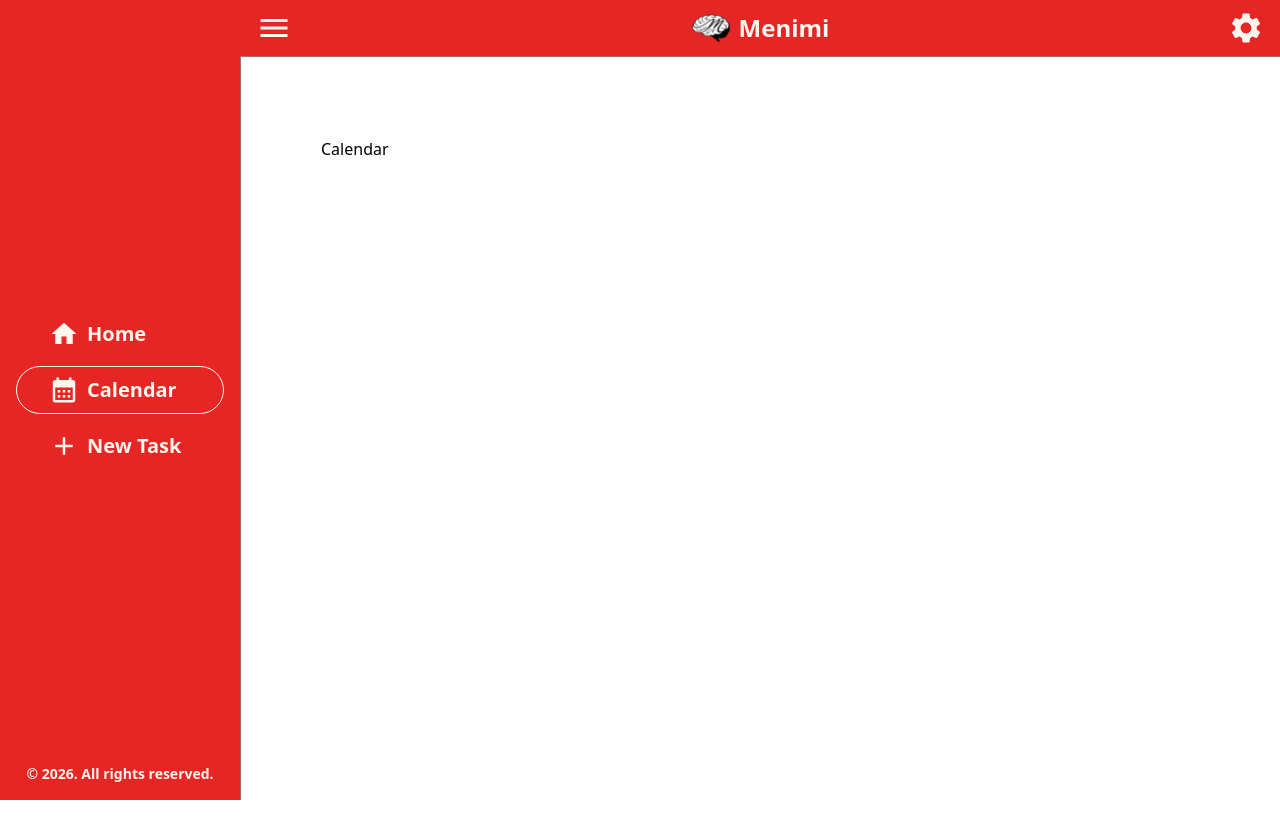
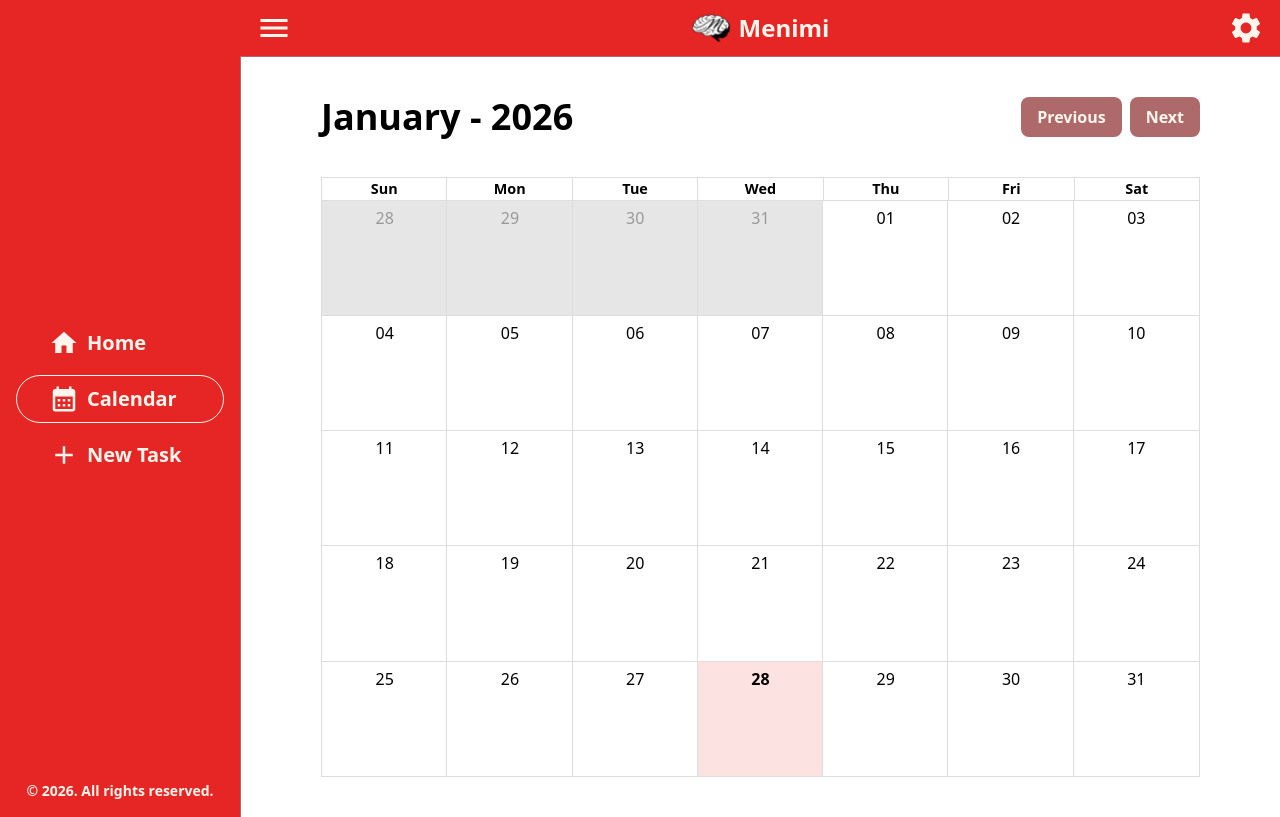
Before and after one commit to ArthurBender/menimi-frontend, a React (Vite) app: page /calendar in a window 1280 px wide. Built offline with nearby package versions, Linux system fonts and the light colour scheme.

Commit message:
Feat: add Calendar page with events

```diff
--- a/src/App.tsx
+++ b/src/App.tsx
@@ -1,7 +1,7 @@
 
 import { Navigate, Route, Routes } from 'react-router-dom'
 import LoggedLayout from './components/LoggedLayout'
-import Calendar from './pages/Calendar'
+import CalendarPage from './pages/CalendarPage'
 import Home from './pages/Home'
 import NewTask from './pages/NewTask'
 
@@ -13,7 +13,7 @@ const App = () => {
       <Route element={<LoggedLayout />}>
         <Route path="/" element={<Home />} />
         <Route path="/new" element={<NewTask />} />
-        <Route path="/calendar" element={<Calendar />} />
+        <Route path="/calendar" element={<CalendarPage />} />
       </Route>
       <Route path="*" element={<Navigate to="/" replace />} />
     </Routes>
--- a/src/components/HomeCalendarEventRenderer.tsx
+++ b/src/components/HomeCalendarEventRenderer.tsx
@@ -1,13 +1,8 @@
 import { useMemo } from "react";
 import type { CalendarTask } from "../api/types";
+import { getOccurrenceStatusColor } from "../utils/calendarEventColors";
 
 const dayKey = (value: Date) => new Date(value.getFullYear(), value.getMonth(), value.getDate()).getTime();
-
-const dotClassByStatus: Partial<Record<"pending" | "done" | "missed", string>> = {
-  pending: "bg-gray-400",
-  done: "bg-green-500",
-  missed: "bg-red-500",
-};
 
 export const useHomeCalendarEventRenderer = (events: CalendarTask[]) => {
   const statusesByDay = useMemo(() => {
@@ -35,7 +30,8 @@ export const useHomeCalendarEventRenderer = (events: CalendarTask[]) => {
             {statuses.slice(0, overflowingStatuses > 0 ? 3 : 4).map((status, index) => (
               <span
                 key={`${status}-${index}`}
-                className={`h-2 w-2 rounded-full ${dotClassByStatus[status]}`}
+                className="h-2 w-2 rounded-full"
+                style={{ backgroundColor: getOccurrenceStatusColor(status) }}
               />
             ))}
             {overflowingStatuses > 0 && <span className="text-[8px] leading-none">+{overflowingStatuses}</span>}
--- a/src/components/LoggedLayout.tsx
+++ b/src/components/LoggedLayout.tsx
@@ -14,7 +14,7 @@ const LoggedLayout = () => {
           isSidebarOpen={isSidebarOpen}
           onToggleSidebar={() => setIsSidebarOpen((prev) => !prev)}
         />
-        <div className="border-t border-l border-accent h-full w-full p-20">
+        <div className="border-t border-l border-accent h-full w-full px-20 py-10">
           <Outlet />
         </div>
       </div>
--- a/src/index.css
+++ b/src/index.css
@@ -10,6 +10,10 @@
   --light: #fff7ed;
   --dark: #2a1f18;
   --shadow: #FDE2E2;
+
+  --occurrence-status-pending: #9CA3AF;
+  --occurrence-status-done: #22C55E;
+  --occurrence-status-missed: #EF4444;
 }
 
 .dark {
@@ -58,3 +62,7 @@
 .rbc-today {
   background-color: var(--color-surface);
 }
+
+.calendar-navigation {
+  @apply bg-accent px-4 py-2 rounded-lg text-light font-bold cursor-pointer hover:bg-accent/80;
+}
--- a/src/pages/Calendar.tsx
+++ /dev/null
@@ -1,5 +0,0 @@
-const Calendar = () => {
-  return <div>Calendar</div>
-}
-
-export default Calendar
--- /dev/null
+++ b/src/pages/CalendarPage.tsx
@@ -0,0 +1,55 @@
+import { useState } from "react";
+
+import { Calendar, momentLocalizer } from "react-big-calendar"
+import moment from "moment";
+
+import { tasks } from "../api/mock";
+import { buildTaskEventsForMonth } from "../utils/occurrences";
+import { getCalendarEventStyle } from "../utils/calendarEventColors";
+
+const CalendarPage = () => {
+  const [currentDate, setCurrentDate] = useState(new Date());
+
+  const localizer = momentLocalizer(moment);
+
+  const month = currentDate.toLocaleString('en-US', { month: 'long' });
+  const year = currentDate.getFullYear();
+
+  const calendarTasks = buildTaskEventsForMonth(tasks, currentDate);
+
+  const handleMonthChange = (type: "next" | "previous") => {
+    if (type === "next") {
+      setCurrentDate((prevDate) => new Date(prevDate.getFullYear(), prevDate.getMonth() + 1, 1));
+    } else {
+      setCurrentDate((prevDate) => new Date(prevDate.getFullYear(), prevDate.getMonth() - 1, 1));
+    }
+  }
+
+  return (
+    <div className="flex flex-col gap-10">
+      <div className="flex justify-between items-center gap-10">
+        <h2 className="text-4xl font-bold">{month} - {year}</h2>
+
+        <div className="flex gap-2">
+          <button className="calendar-navigation" onClick={() => handleMonthChange("previous")}>Previous</button>
+          <button className="calendar-navigation" onClick={() => handleMonthChange("next")}>Next</button>
+        </div>
+      </div>
+
+      <div className="h-150">
+        <Calendar
+          localizer={localizer}
+          views={["month"]}
+          toolbar={false}
+          events={calendarTasks}
+          date={currentDate}
+          eventPropGetter={(event) => ({
+            style: getCalendarEventStyle(event.resource.status),
+          })}
+        />
+      </div>
+    </div>
+  )
+}
+
+export default CalendarPage
--- /dev/null
+++ b/src/utils/calendarEventColors.ts
@@ -0,0 +1,23 @@
+import type { CalendarTask } from "../api/types";
+
+type CalendarEventStatus = CalendarTask["resource"]["status"];
+
+const occurrenceStatusColorMap: Record<CalendarEventStatus, string> = {
+  pending: "occurrence-status-pending",
+  done: "occurrence-status-done",
+  missed: "occurrence-status-missed",
+};
+
+export function getOccurrenceStatusColor(status: CalendarEventStatus): string {
+  return `var(--${occurrenceStatusColorMap[status]})`;
+}
+
+export function getCalendarEventStyle(status: CalendarEventStatus) {
+  const backgroundColor = getOccurrenceStatusColor(status);
+
+  return {
+    backgroundColor,
+    borderColor: backgroundColor,
+    color: "#FFFFFF",
+  };
+}
```
